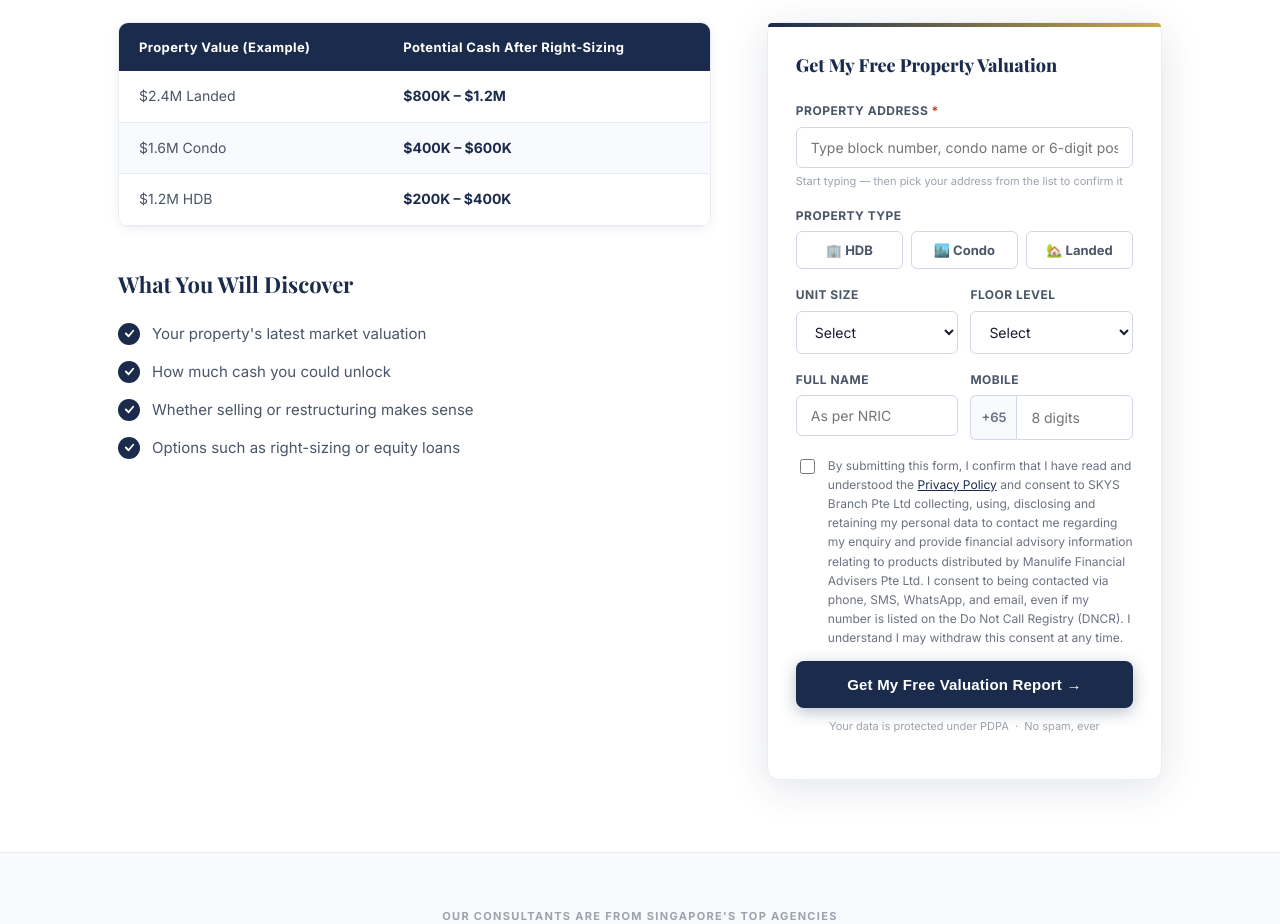
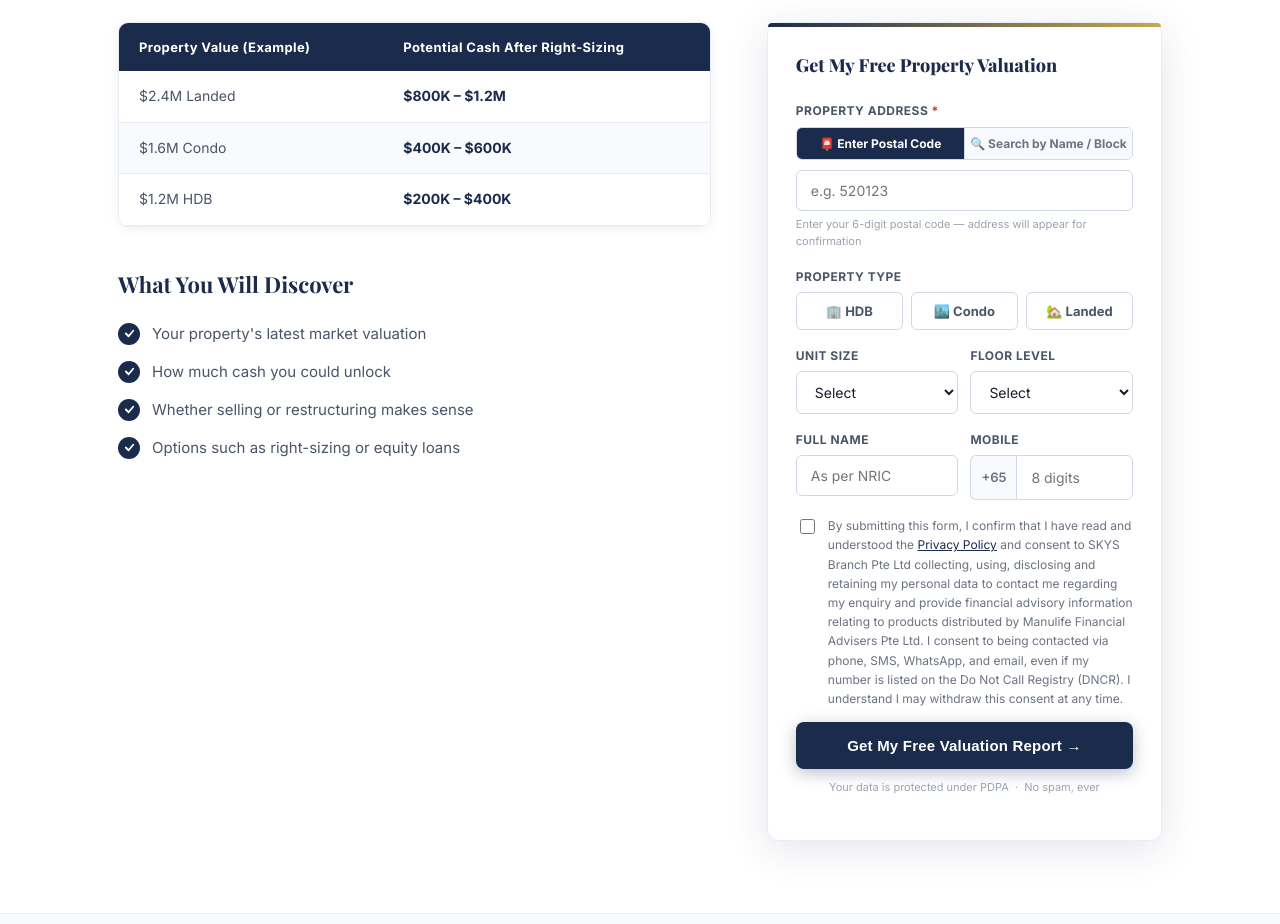
Before and after one commit to skys-lead-portal/fpv-static, a Next.js app: page / in a window 1280 px wide. Shown: the part 960-1884 px from the top of the page. Built offline with nearby package versions, Linux system fonts and the light colour scheme.

Commit message:
feat: postal-first address flow with confirmation step; search by name as secondary tab

```diff
--- a/app/page.tsx
+++ b/app/page.tsx
@@ -22,7 +22,13 @@ export default function Home() {
   const [suggestLoading, setSuggestLoading] = useState(false)
   const [showSuggestions, setShowSuggestions] = useState(false)
   const [addressConfirmed, setAddressConfirmed] = useState(false)
+  const [postalLookupResult, setPostalLookupResult] = useState<{building: string, address: string, postal: string} | null>(null)
+  const [postalLookupLoading, setPostalLookupLoading] = useState(false)
+  const [postalLookupError, setPostalLookupError] = useState('')
+  const [addressMode, setAddressMode] = useState<'postal' | 'search'>('postal')
+  const [postalInput, setPostalInput] = useState('')
   const suggestTimer = useRef<ReturnType<typeof setTimeout> | null>(null)
+  const postalTimer = useRef<ReturnType<typeof setTimeout> | null>(null)
   const postalWrapRef = useRef<HTMLDivElement>(null)
 
   const scrollToForm = () => {
@@ -32,7 +38,7 @@ export default function Home() {
   const handleSubmit = async (e: React.FormEvent) => {
     e.preventDefault()
     setError('')
-    if (!formData.postalCode || formData.postalCode.length !== 6 || !addressConfirmed) { setError('Please search and select your property address from the dropdown.'); return }
+    if (!formData.postalCode || formData.postalCode.length !== 6 || !addressConfirmed) { setError('Please confirm your property address before submitting.'); return }
     if (!formData.propertyType) { setError('Please select a property type.'); return }
     if (!formData.unitType) { setError('Please select a unit type.'); return }
     if (!formData.floorLevel && formData.propertyType !== 'Landed') { setError('Please select a floor level.'); return }
@@ -252,36 +258,143 @@ export default function Home() {
 
                   <div style={{ marginBottom: '16px', position: 'relative' }} ref={postalWrapRef}>
                     <label style={labelStyle}>Property Address <span style={{ color: red }}>*</span></label>
+
+                    {/* ── CONFIRMED STATE ─────────────────────────────── */}
                     {addressConfirmed ? (
-                      // Confirmed state — show address chip with clear button
-                      <div style={{ display: 'flex', alignItems: 'center', gap: 10, padding: '10px 14px', border: `1.5px solid #16A34A`, borderRadius: '6px', background: '#F0FDF4' }}>
+                      <div style={{ display: 'flex', alignItems: 'center', gap: 10, padding: '10px 14px', border: '1.5px solid #16A34A', borderRadius: '6px', background: '#F0FDF4' }}>
                         <svg width="16" height="16" viewBox="0 0 24 24" fill="none"><path d="M5 13l4 4L19 7" stroke="#16A34A" strokeWidth="2.5" strokeLinecap="round" strokeLinejoin="round"/></svg>
                         <span style={{ fontSize: '13px', color: '#15803D', fontWeight: 600, flex: 1, overflow: 'hidden', textOverflow: 'ellipsis', whiteSpace: 'nowrap' }}>{formData.postalDisplay}</span>
                         <button
                           type="button"
                           onClick={() => {
                             setAddressConfirmed(false)
+                            setPostalLookupResult(null)
+                            setPostalLookupError('')
+                            setPostalInput('')
+                            setSuggestions([])
                             setFormData(f => ({ ...f, postalCode: '', postalDisplay: '' }))
                           }}
-                          style={{ background: 'none', border: 'none', cursor: 'pointer', color: '#6B7280', fontSize: '16px', padding: '0 2px', lineHeight: 1 }}
+                          style={{ background: 'none', border: 'none', cursor: 'pointer', color: '#6B7280', fontSize: '18px', padding: '0 2px', lineHeight: 1 }}
                           title="Change address"
                         >✕</button>
                       </div>
                     ) : (
-                      // Search state
+                      <>
+                        {/* ── MODE TABS ───────────────────────────────── */}
+                        <div style={{ display: 'flex', gap: 0, marginBottom: 10, borderRadius: 6, overflow: 'hidden', border: '1.5px solid #D1D9E6' }}>
+                          {(['postal', 'search'] as const).map((mode, i) => (
+                            <button
+                              key={mode}
+                              type="button"
+                              onClick={() => {
+                                setAddressMode(mode)
+                                setPostalLookupResult(null)
+                                setPostalLookupError('')
+                                setPostalInput('')
+                                setSuggestions([])
+                                setShowSuggestions(false)
+                              }}
+                              style={{
+                                flex: 1,
+                                padding: '8px 0',
+                                fontSize: '12px',
+                                fontWeight: 700,
+                                fontFamily: 'inherit',
+                                cursor: 'pointer',
+                                border: 'none',
+                                borderLeft: i === 1 ? '1.5px solid #D1D9E6' : 'none',
+                                background: addressMode === mode ? navy : '#F8FAFD',
+                                color: addressMode === mode ? '#fff' : '#6B7280',
+                                transition: 'all 0.15s',
+                              }}
+                            >
+                              {mode === 'postal' ? '📮 Enter Postal Code' : '🔍 Search by Name / Block'}
+                            </button>
+                          ))}
+                        </div>
+
+                        {/* ── POSTAL MODE ─────────────────────────────── */}
+                        {addressMode === 'postal' ? (
+                          <>
+                            <input
+                              type="tel"
+                              inputMode="numeric"
+                              maxLength={6}
+                              placeholder="e.g. 520123"
+                              value={postalInput}
+                              autoComplete="postal-code"
+                              onChange={e => {
+                                const val = e.target.value.replace(/\D/g, '').slice(0, 6)
+                                setPostalInput(val)
+                                setPostalLookupResult(null)
+                                setPostalLookupError('')
+                                if (postalTimer.current) clearTimeout(postalTimer.current)
+                                if (val.length === 6) {
+                                  setPostalLookupLoading(true)
+                                  postalTimer.current = setTimeout(async () => {
+                                    try {
+                                      const res = await fetch(`https://www.onemap.gov.sg/api/common/elastic/search?searchVal=${val}&returnGeom=N&getAddrDetails=Y&pageNum=1`)
+                                      const data = await res.json()
+                                      const r = (data.results || [])[0]
+                                      if (r && r.POSTAL === val) {
+                                        setPostalLookupResult({
+                                          building: r.BUILDING && r.BUILDING !== 'NIL' ? r.BUILDING : `Blk ${r.BLK_NO} ${r.ROAD_NAME}`,
+                                          address: r.ADDRESS || '',
+                                          postal: r.POSTAL,
+                                        })
+                                      } else {
+                                        setPostalLookupError('Postal code not found. Try searching by name or block instead.')
+                                      }
+                                    } catch {
+                                      setPostalLookupError('Lookup failed. Please search by name or block instead.')
+                                    }
+                                    setPostalLookupLoading(false)
+                                  }, 300)
+                                }
+                              }}
+                              style={inputStyle}
+                            />
+                            {/* Lookup result / loading / error */}
+                            {postalLookupLoading && (
+                              <div style={{ marginTop: 8, fontSize: '12px', color: '#6B7280' }}>Looking up address…</div>
+                            )}
+                            {postalLookupResult && !postalLookupLoading && (
+                              <div style={{ marginTop: 8, padding: '10px 14px', borderRadius: 6, border: '1.5px solid #93C5FD', background: '#EFF6FF', display: 'flex', alignItems: 'flex-start', gap: 10 }}>
+                                <span style={{ fontSize: '18px', flexShrink: 0 }}>🏠</span>
+                                <div style={{ flex: 1 }}>
+                                  <div style={{ fontSize: '13px', fontWeight: 700, color: navy }}>{postalLookupResult.building}</div>
+                                  <div style={{ fontSize: '11px', color: '#6B7280', marginTop: 2 }}>{postalLookupResult.address}</div>
+                                </div>
+                                <button
+                                  type="button"
+                                  onClick={() => {
+                                    setFormData(f => ({ ...f, postalCode: postalLookupResult!.postal, postalDisplay: postalLookupResult!.address }))
+                                    setAddressConfirmed(true)
+                                  }}
+                                  style={{ flexShrink: 0, background: navy, color: '#fff', border: 'none', borderRadius: 5, padding: '6px 12px', fontSize: '12px', fontWeight: 700, cursor: 'pointer', fontFamily: 'inherit' }}
+                                >
+                                  Confirm ✓
+                                </button>
+                              </div>
+                            )}
+                            {postalLookupError && !postalLookupLoading && (
+                              <div style={{ marginTop: 8, fontSize: '12px', color: '#DC2626' }}>{postalLookupError}</div>
+                            )}
+                            {!postalLookupResult && !postalLookupLoading && !postalLookupError && (
+                              <p style={{ fontSize: '11px', color: '#9CA3AF', marginTop: 5 }}>Enter your 6-digit postal code — address will appear for confirmation</p>
+                            )}
+                          </>
+                        ) : (
+                          /* ── SEARCH MODE ──────────────────────────────── */
                           <>
                             <input
                               type="text"
-                          placeholder="Type block number, condo name or 6-digit postal"
-                          value={formData.postalDisplay || formData.postalCode}
+                              placeholder="e.g. Pinnacle Duxton, Blk 123 Clementi"
+                              value={formData.postalDisplay}
                               autoComplete="off"
                               onChange={e => {
-                            const raw = e.target.value
-                            const isNumeric = /^\d+$/.test(raw.trim())
-                            const val = isNumeric ? raw.replace(/\D/g, '') : raw
-                            // Any typing clears confirmation
-                            setAddressConfirmed(false)
-                            setFormData(f => ({ ...f, postalCode: '', postalDisplay: isNumeric ? val : val }))
+                                const val = e.target.value
+                                setFormData(f => ({ ...f, postalCode: '', postalDisplay: val }))
                                 setShowSuggestions(true)
                                 if (suggestTimer.current) clearTimeout(suggestTimer.current)
                                 if (val.length >= 2) {
@@ -290,11 +403,13 @@ export default function Home() {
                                     try {
                                       const res = await fetch(`https://www.onemap.gov.sg/api/common/elastic/search?searchVal=${encodeURIComponent(val)}&returnGeom=N&getAddrDetails=Y&pageNum=1`)
                                       const data = await res.json()
-                                  const results = (data.results || []).slice(0, 8).map((r: {BUILDING?: string, ADDRESS?: string, POSTAL?: string, BLK_NO?: string, ROAD_NAME?: string}) => ({
+                                      const results = (data.results || []).slice(0, 8)
+                                        .map((r: {BUILDING?: string, ADDRESS?: string, POSTAL?: string, BLK_NO?: string, ROAD_NAME?: string}) => ({
                                           building: r.BUILDING && r.BUILDING !== 'NIL' ? r.BUILDING : `Blk ${r.BLK_NO} ${r.ROAD_NAME}`,
                                           address: r.ADDRESS || '',
-                                    postal: r.POSTAL || ''
-                                  })).filter((r: {postal: string}) => r.postal && r.postal.length === 6)
+                                          postal: r.POSTAL || '',
+                                        }))
+                                        .filter((r: {postal: string}) => r.postal && r.postal.length === 6)
                                       setSuggestions(results)
                                     } catch { setSuggestions([]) }
                                     setSuggestLoading(false)
@@ -305,17 +420,18 @@ export default function Home() {
                                 }
                               }}
                               onFocus={() => { if (suggestions.length > 0) setShowSuggestions(true) }}
-                          onBlur={() => setTimeout(() => setShowSuggestions(false), 150)}
+                              onBlur={() => setTimeout(() => setShowSuggestions(false), 200)}
                               style={inputStyle}
                             />
                             {showSuggestions && (suggestLoading || suggestions.length > 0) && (
-                          <div style={{ position: 'absolute', top: '100%', left: 0, right: 0, zIndex: 100, background: '#fff', border: '1.5px solid #D1D9E6', borderRadius: '8px', boxShadow: '0 8px 24px rgba(0,0,0,0.1)', marginTop: '4px', maxHeight: '260px', overflowY: 'auto' }}>
+                              <div style={{ position: 'absolute', top: 'auto', left: 0, right: 0, zIndex: 100, background: '#fff', border: '1.5px solid #D1D9E6', borderRadius: '8px', boxShadow: '0 8px 24px rgba(0,0,0,0.1)', marginTop: '4px', maxHeight: '240px', overflowY: 'auto' }}>
                                 {suggestLoading ? (
-                              <div style={{ padding: '12px 16px', fontSize: '13px', color: '#9ca3af' }}>Searching...</div>
+                                  <div style={{ padding: '12px 16px', fontSize: '13px', color: '#9ca3af' }}>Searching…</div>
                                 ) : suggestions.length === 0 ? (
                                   <div style={{ padding: '12px 16px', fontSize: '13px', color: '#9ca3af' }}>No results — try a different search</div>
                                 ) : suggestions.map((s, i) => (
-                              <div key={i}
+                                  <div
+                                    key={i}
                                     onMouseDown={e => {
                                       e.preventDefault()
                                       setFormData(f => ({ ...f, postalCode: s.postal, postalDisplay: s.address }))
@@ -333,7 +449,9 @@ export default function Home() {
                                 ))}
                               </div>
                             )}
-                        <p style={{ fontSize: '11px', color: '#9CA3AF', marginTop: '5px' }}>Start typing — then pick your address from the list to confirm it</p>
+                            <p style={{ fontSize: '11px', color: '#9CA3AF', marginTop: 5 }}>Select your property from the list to confirm it</p>
+                          </>
+                        )}
                       </>
                     )}
                   </div>
```
Lines whose indentation alone changed are shown as unchanged.
